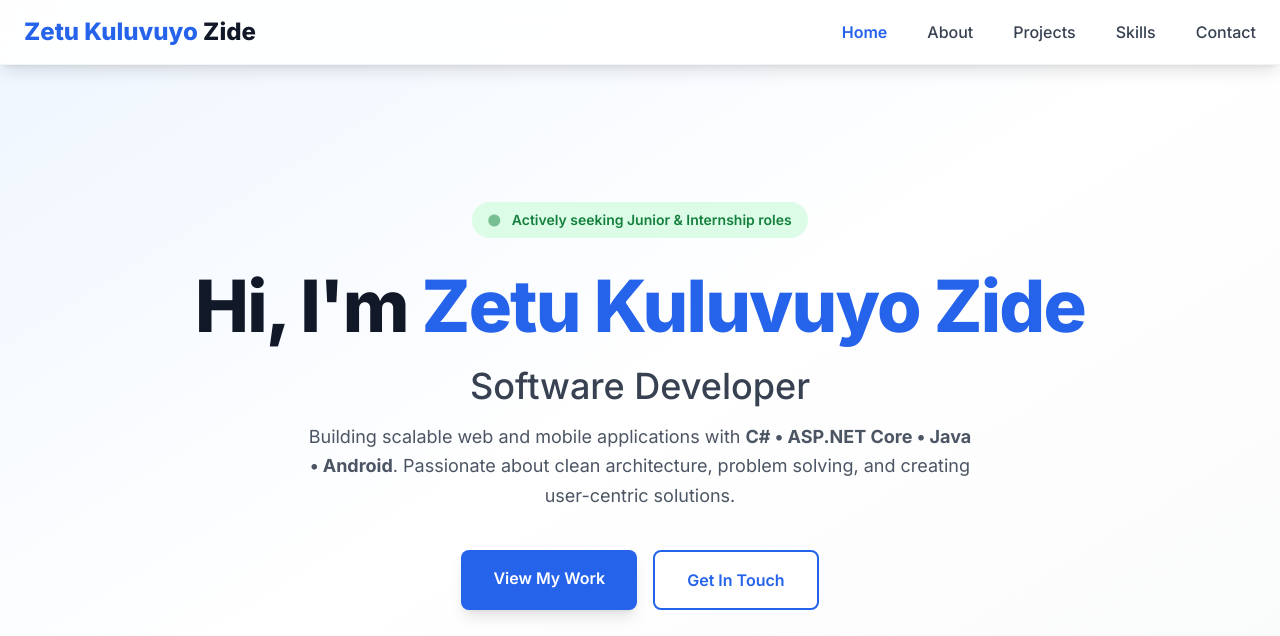
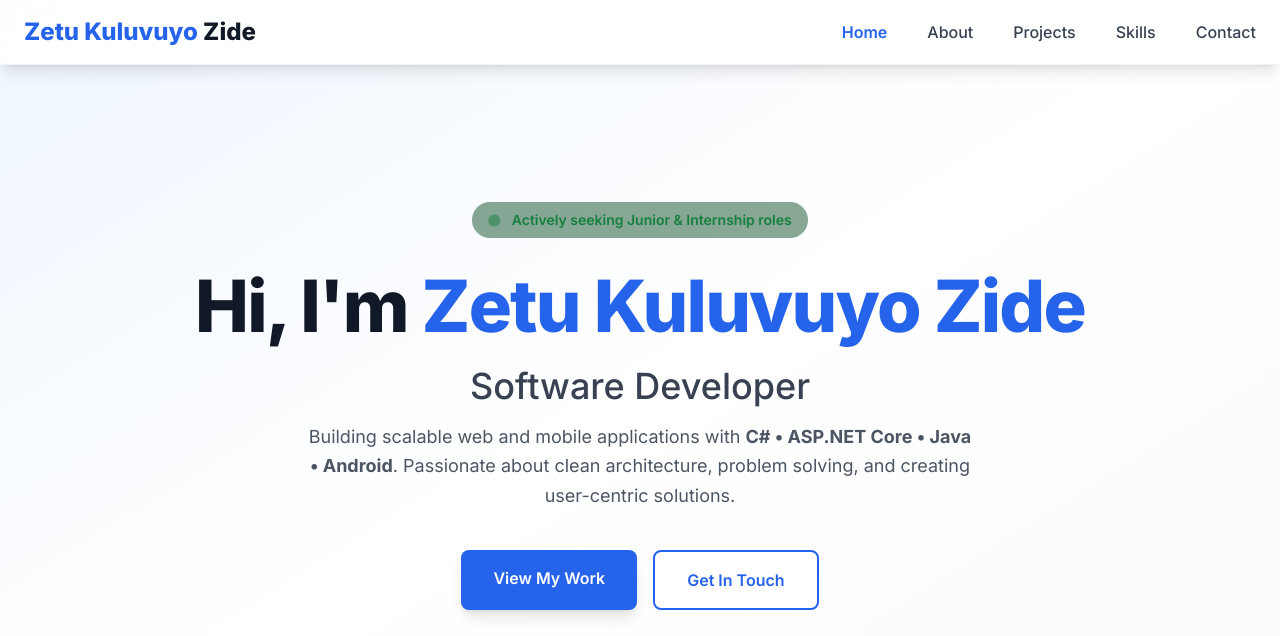
Before and after one commit to guavz-cs/portfolio-live, a plain HTML site: page index.html in a window 1280 px wide. Shown: the top 636 px of the page. Drawn offline with nearby package versions, Linux system fonts and the light colour scheme.

Commit message:
last hero update

```diff
--- a/index.html
+++ b/index.html
@@ -68,7 +68,7 @@
 
             <div class="relative max-w-7xl mx-auto px-6 text-center">
                 <div class="animate-fade-in">
-                    <div class="inline-block px-4 py-2 rounded-full bg-green-100 dark:bg-green-900/50 text-green-700 dark:text-green-400 text-sm font-semibold mb-8 mt-24">
+                    <div class="inline-block px-4 py-2 rounded-full bg-green-100 bg-green-900/50 text-green-700 text-green-400 text-sm font-semibold mb-8 mt-24">
                         <i class="fas fa-circle text-xs mr-2 animate-pulse"></i>
                         Actively seeking Junior & Internship roles
                     </div>
```
